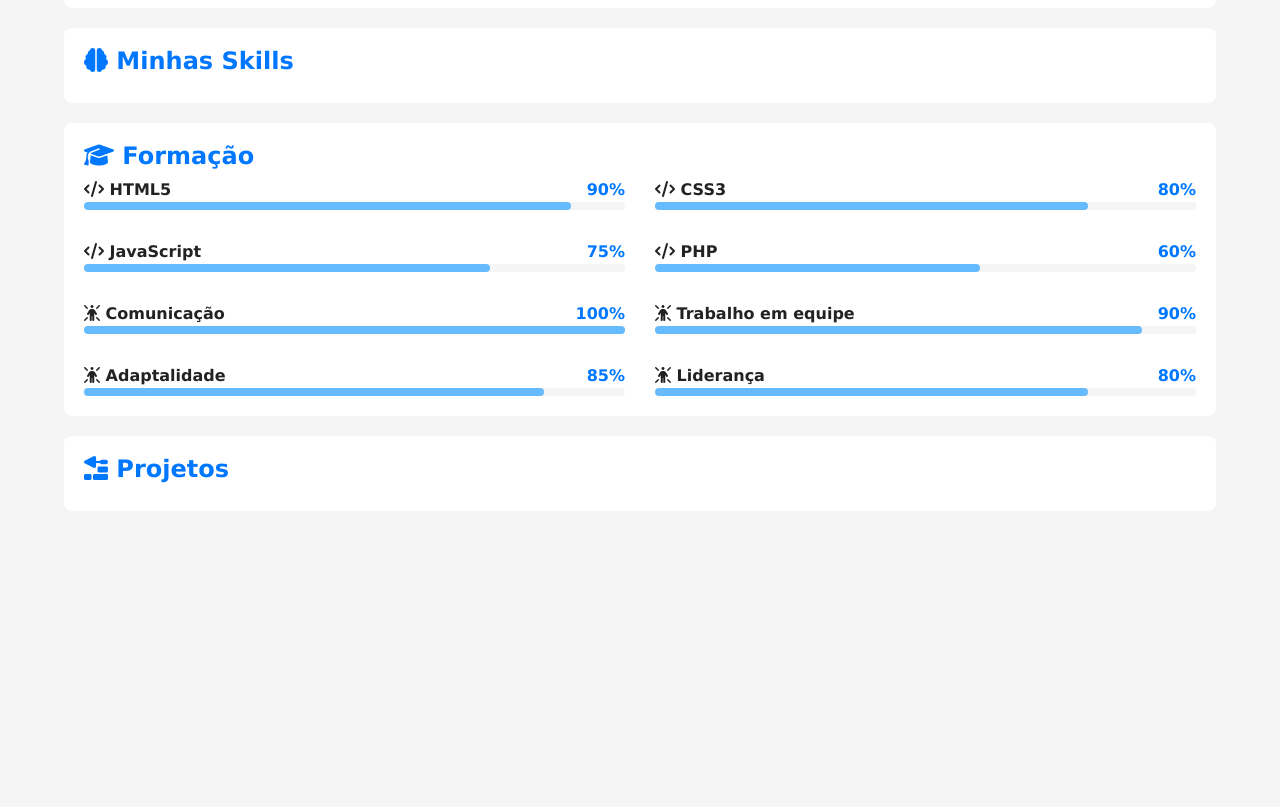
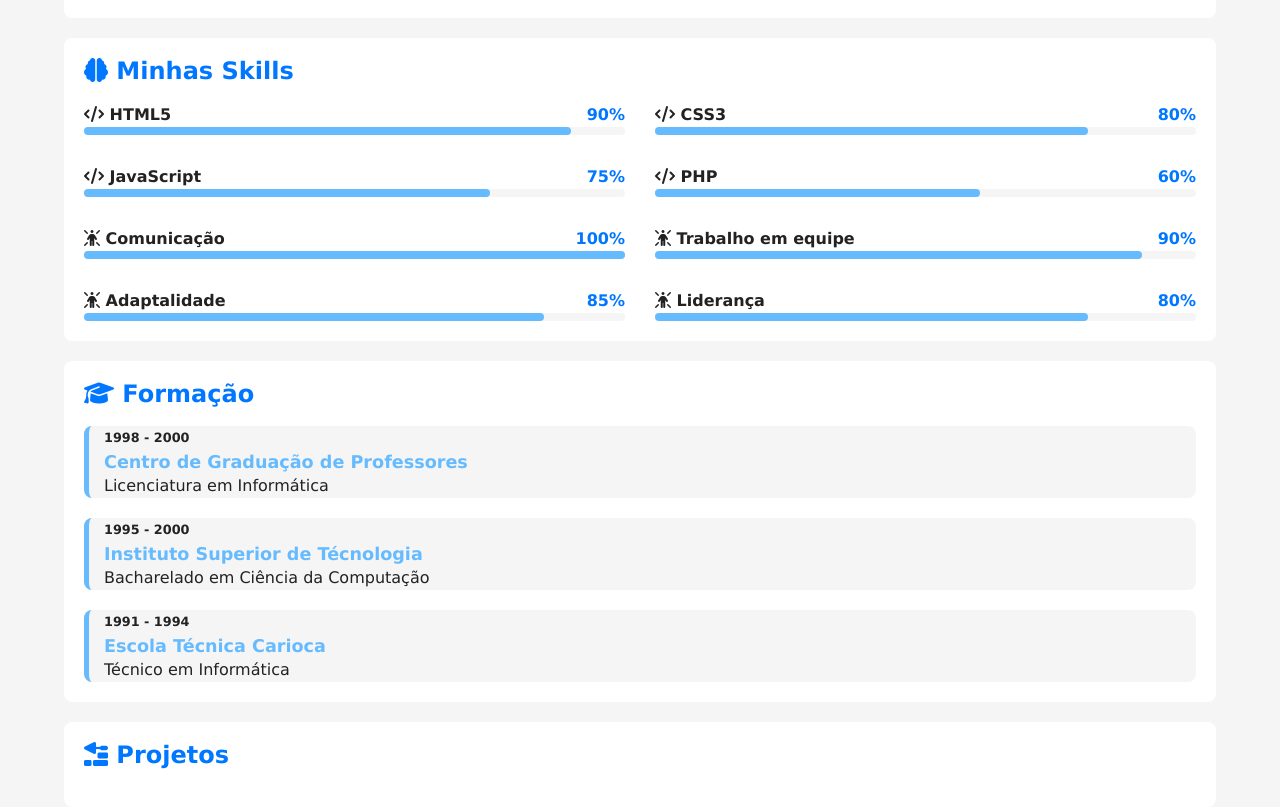
Before and after one commit to elvisrnogueira/projeto-portfolio, a plain HTML site: page index.html in a window 1280 px wide. Shown: the part 1183-1990 px from the top of the page. Before the commit the page ends 1714 px from the top, so only its background shows below. Drawn offline with Linux system fonts and the light colour scheme.

Commit message:
area de formações

```diff
--- a/estilos/style.css
+++ b/estilos/style.css
@@ -133,7 +133,7 @@ article#video .video-container {
 
 article h2 {
   color: var(--destaque);
-  margin-bottom: 10px;
+  margin-bottom: 20px;
 }
 
 .video-container iframe {
@@ -181,6 +181,39 @@ article h2 {
   border-radius: 4px;
 }
 
+#formacao-container {
+  display: flex;
+  flex-direction: column-reverse;
+  gap: 20px;
+}
+
+#formacao-container .curso {
+  background-color: var(--fundo-principal);
+  border-radius: 8px;
+  border-left: 5px solid var(--destaque-inverso);
+  padding-left: 15px;
+  transition:
+    border-width 0.5s,
+    border-color 0.5s;
+}
+
+#formacao-container .curso:hover {
+  border-left-width: 15px;
+  border-color: var(--destaque);
+  cursor: pointer;
+}
+
+#formacao-container .periodo {
+  font-size: 0.8em;
+  font-weight: bold;
+  color: var(--texto);
+}
+
+#formacao-container .instituicao {
+  color: var(--destaque-inverso);
+  font-size: 1.1em;
+}
+
 @media screen and (min-width: 768px) {
   #skill-container {
     grid-template-columns: 1fr 1fr;
--- a/index.html
+++ b/index.html
@@ -94,10 +94,6 @@
         <!-- Fim article#video -->
         <article id="skills">
           <h2><i class="fa-solid fa-brain"></i> Minhas Skills</h2>
-        </article>
-        <!-- Fim article#skills -->
-        <article id="formacao">
-          <h2><i class="fa-solid fa-graduation-cap"></i> Formação</h2>
           <div id="skill-container">
             <div class="item">
               <div class="info">
@@ -184,6 +180,27 @@
             </div>
           </div>
         </article>
+        <!-- Fim article#skills -->
+        <article id="formacao">
+          <h2><i class="fa-solid fa-graduation-cap"></i> Formação</h2>
+          <div id="formacao-container">
+            <div class="curso">
+              <p class="periodo">1991 - 1994</p>
+              <h3 class="instituicao">Escola Técnica Carioca</h3>
+              <p class="titulacao">Técnico em Informática</p>
+            </div>
+            <div class="curso">
+              <p class="periodo">1995 - 2000</p>
+              <h3 class="instituicao">Instituto Superior de Técnologia</h3>
+              <p class="titulacao">Bacharelado em Ciência da Computação</p>
+            </div>
+            <div class="curso">
+              <p class="periodo">1998 - 2000</p>
+              <h3 class="instituicao">Centro de Graduação de Professores</h3>
+              <p class="titulacao">Licenciatura em Informática</p>
+            </div>
+          </div>
+        </article>
         <!-- Fim article#formacao -->
         <article id="projetos">
           <h2><i class="fa-solid fa-trowel-bricks"></i> Projetos</h2>
```
